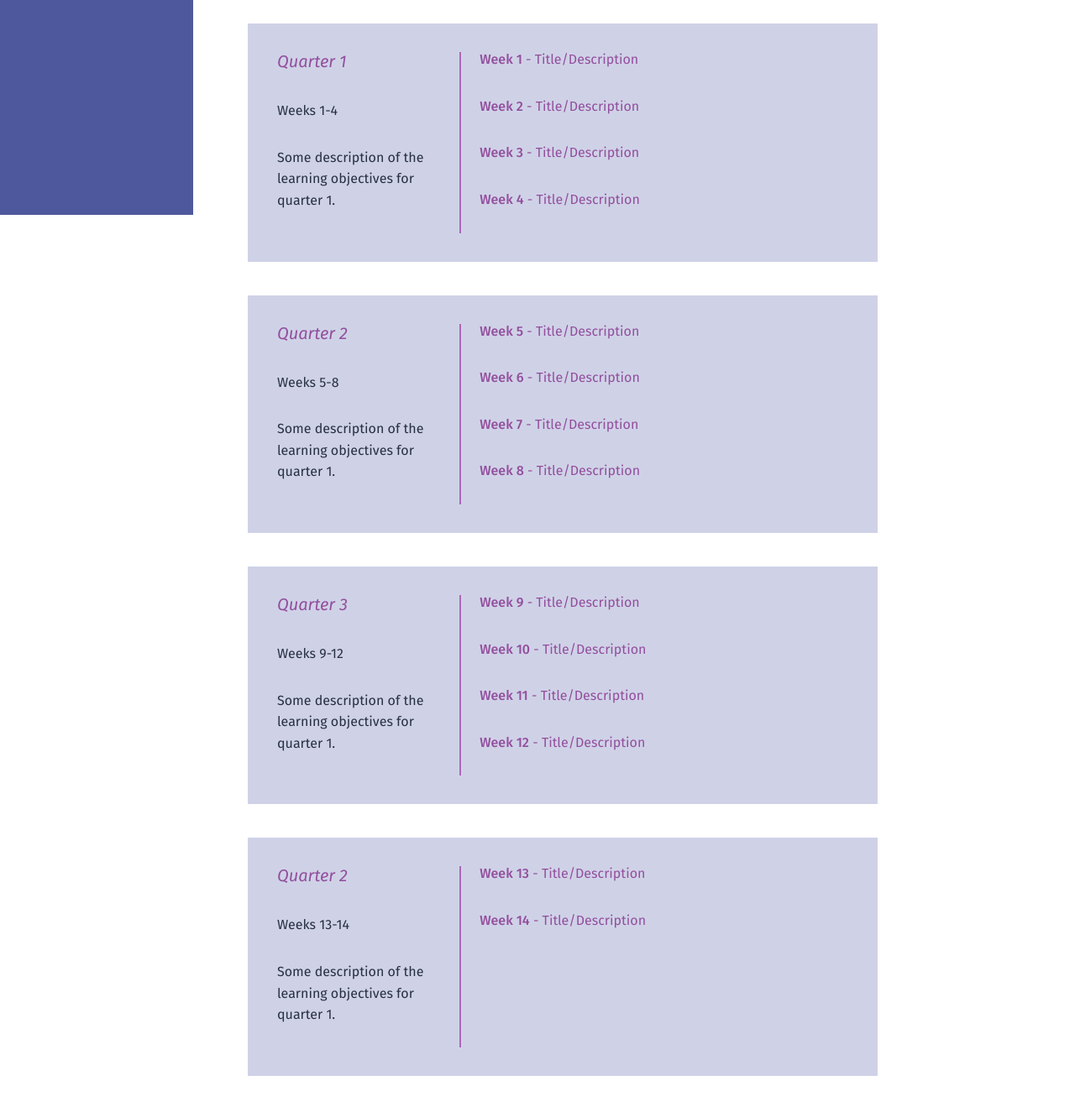
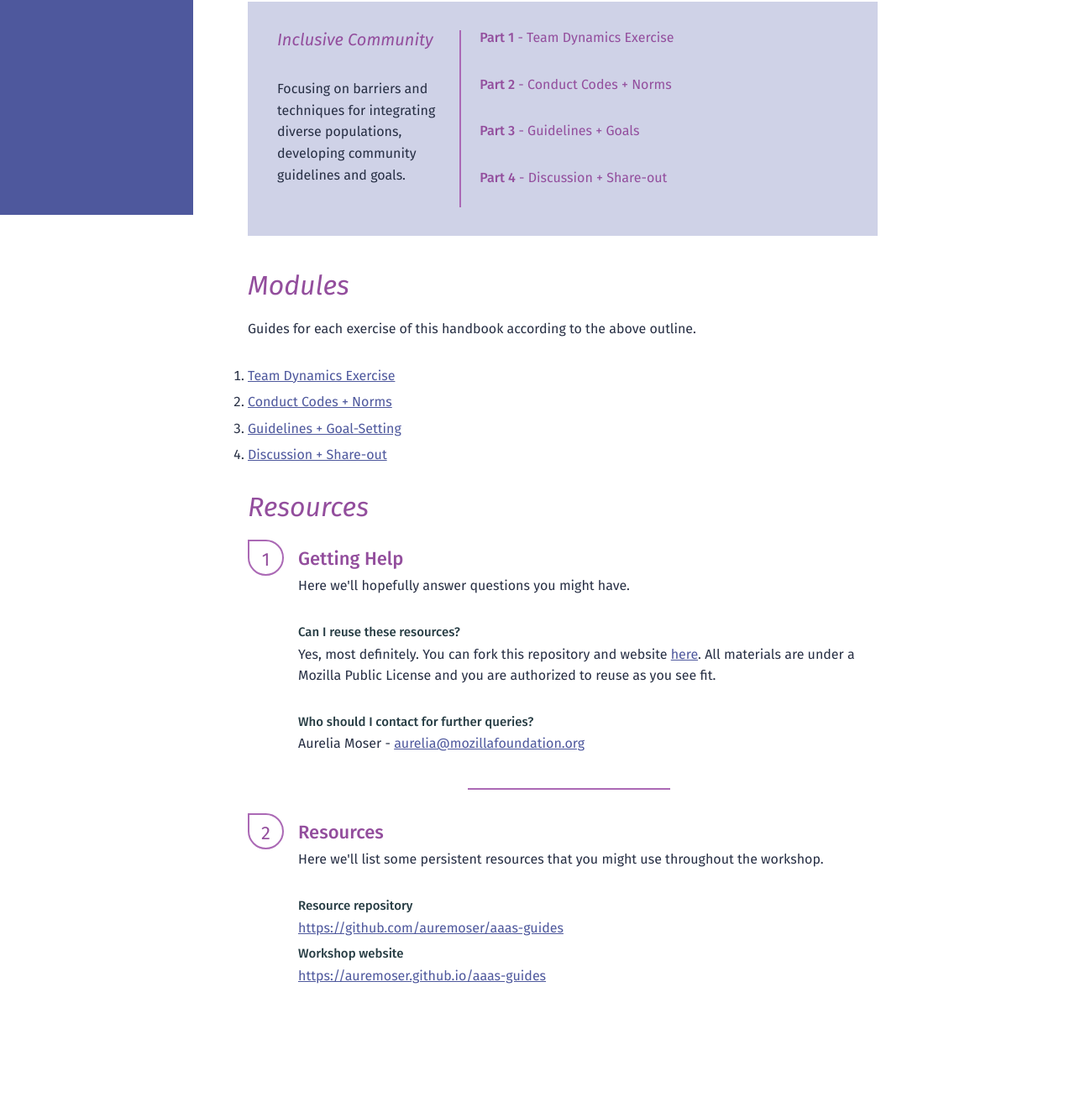
Before and after one commit to auremoser/aaas-guides, a plain HTML site: page index.html in a window 1280 px wide. Shown: the part 544-1863 px from the top of the page at 84% size. After the commit the page ends 1819 px from the top, so only its background shows below. Drawn offline with nearby package versions, Linux system fonts and the light colour scheme; a script that the page names is missing.

Commit message:
initial outline

```diff
--- a/index.html
+++ b/index.html
@@ -1,10 +1,10 @@
 <!DOCTYPE html>
 <html>
   <head>
-    <title>RQM Handbook</title>
+    <title>AAAS Community Guides</title>
     <meta charset="utf-8">
     <meta name="viewport" content="width=device-width, initial-scale=1">
-    <meta name="author" content="Christie Bahlai + MSL Team"/>
+    <meta name="author" content="Aurelia Moser + MSL Team"/>
     <!-- STYLES -->
     <link href='https://fonts.googleapis.com/css?family=Fira+Sans:400,400italic,500,500italic,700' rel='stylesheet' type='text/css'>
     <link rel="stylesheet" href="https://maxcdn.bootstrapcdn.com/font-awesome/4.5.0/css/font-awesome.min.css">
@@ -23,10 +23,9 @@
   			<img src="assets/images/science-fox_violeta.svg">
   		</div>
   		<nav>
-  		  <a class="selected" href="#schedule">Schedule</a>
+  		  <a class="selected" href="#outline">Outline</a>
         <a href="#modules">Modules</a>
-  		  <a href="#challenges">Challenges</a>
-  		  <a href="#help">Help</a>
+  		  <a href="#resources">Resources</a>
   		</nav>
   	</aside>
   <!-- BODY TEXT -->
@@ -37,14 +36,14 @@
         </a>
       </div>
 	<!-- TITLE -->
-      <h1>Reproducible Quantitative Methods (RQM)</h1>
-      <h2>Instructor Guide</h2>
+      <h1>AAAS Community Engagement Week</h1>
+      <h2>Community Guidelines</h2>
 
   <!-- META INFO -->
       <div class="meta-information">
 
         <p class="summary">
-          The handbook provides some guidance for professors teaching a 14-week class on open science, presuming an understanding of as an understanding of open frameworks for publication, some intermediate R or (other command-line based data analysis software) skills, and basic GitHub operations and use.
+          The short handbook provides some guidance for fellows and community managers working to develop inclusive, supportive, and mission-driven communities. It outlines a series of activities to guide the collaborative creation of community guidelines.
         </p>
 
       </div>
@@ -52,87 +51,25 @@
       <div class="image">
         <img src="assets/images/octopode-bar.jpg" alt="yeah bar" height="90" width="770">
       </div>
-	<!-- SCHEDULE -->
-		<h2 id="schedule">Course Schedule</h2>
-<!-- QUARTER 1 -->
+	<!-- PLAN FOR WORKSHOP -->
+		<h2 id="outline">Workshop Outline</h2>
     <section class="example">
       <section class="title">
-        <h1>Quarter 1</h1>
-        <p>Weeks 1-4</p>
-        <p>Some description of the learning objectives for quarter 1.</p>
+        <h1>Inclusive Community</h1>
+        <p>Focusing on barriers and techniques for integrating diverse populations, developing community guidelines and goals.</p>
       </section>
       <section class="content">
         <p>
-          <strong>Week 1</strong> - Title/Description
+          <strong>Part 1</strong> - Team Dynamics Exercise
         </p>
         <p>
-          <strong>Week 2</strong> - Title/Description
+          <strong>Part 2</strong> - Conduct Codes + Norms
         </p>
         <p>
-          <strong>Week 3</strong> - Title/Description
+          <strong>Part 3</strong> - Guidelines + Goals
         </p>
         <p>
-          <strong>Week 4</strong> - Title/Description
-        </p>
-      </section>
-    </section>
-<!-- QUARTER 2 -->
-    <section class="example">
-      <section class="title">
-        <h1>Quarter 2</h1>
-        <p>Weeks 5-8</p>
-        <p>Some description of the learning objectives for quarter 1.</p>
-      </section>
-      <section class="content">
-        <p>
-          <strong>Week 5</strong> - Title/Description
-        </p>
-        <p>
-          <strong>Week 6</strong> - Title/Description
-        </p>
-        <p>
-          <strong>Week 7</strong> - Title/Description
-        </p>
-        <p>
-          <strong>Week 8</strong> - Title/Description
-        </p>
-      </section>
-    </section>
-<!-- QUARTER 3 -->
-    <section class="example">
-      <section class="title">
-        <h1>Quarter 3</h1>
-        <p>Weeks 9-12</p>
-        <p>Some description of the learning objectives for quarter 1.</p>
-      </section>
-      <section class="content">
-        <p>
-          <strong>Week 9</strong> - Title/Description
-        </p>
-        <p>
-          <strong>Week 10</strong> - Title/Description
-        </p>
-        <p>
-          <strong>Week 11</strong> - Title/Description
-        </p>
-        <p>
-          <strong>Week 12</strong> - Title/Description
-        </p>
-      </section>
-    </section>
-<!-- QUARTER 4 -->
-    <section class="example">
-      <section class="title">
-        <h1>Quarter 2</h1>
-        <p>Weeks 13-14</p>
-        <p>Some description of the learning objectives for quarter 1.</p>
-      </section>
-      <section class="content">
-        <p>
-          <strong>Week 13</strong> - Title/Description
-        </p>
-        <p>
-          <strong>Week 14</strong> - Title/Description
+          <strong>Part 4</strong> - Discussion + Share-out
         </p>
       </section>
     </section>
@@ -140,44 +77,17 @@
   <!-- MODULES -->
   	<h2 id="modules">Modules</h2>
     <p>
-      Guides for each week of the course according to the above schedule
+      Guides for each exercise of this handbook according to the above outline.
     </p>
       <ol>
-        <li><strong><a href="week1/" target="_blank">Syllabus and Open Science Intro</a></strong></li>
-        <li><strong><a href="week2/" target="_blank">OS Intro</a></strong></li>
-        <li><strong><a href="week3/" target="_blank">OS Intro</a></strong></li>
-        <li><strong><a href="week4/" target="_blank">OS Intro</a></strong></li>
-        <li><strong><a href="week5/" target="_blank">OS Intermediate</a></strong> </li>
-        <li><strong><a href="week6/" target="_blank">OS Intermediate</a></strong></li>
-        <li><strong><a href="week7/" target="_blank">OS Intermediate</a></strong></li>
-        <li><strong><a href="week8/" target="_blank">OS Intermediate</a></strong></li>
-        <li><strong><a href="week9/" target="_blank">OS Advanced</a></strong></li>
-        <li><strong><a href="week10/" target="_blank">OS Advanced</a></strong></li>
-        <li><strong><a href="week11/" target="_blank">OS Advanced</a></strong></li>
-        <li><strong><a href="week12/" target="_blank">OS Advanced</a></strong></li>
-        <li><strong><a href="week13/" target="_blank">OS Pro and Polish</a></strong></li>
-        <li><strong><a href="week14/" target="_blank">OS Pro and Polish</a></strong></li>
+        <li><strong><a href="week1/" target="_blank">Team Dynamics Exercise</a></strong></li>
+        <li><strong><a href="week2/" target="_blank">Conduct Codes + Norms</a></strong></li>
+        <li><strong><a href="week3/" target="_blank">Guidelines + Goal-Setting</a></strong></li>
+        <li><strong><a href="week3/" target="_blank">Discussion + Share-out</a></strong></li>
       </ol>
 
-      <iframe width="100%" height="425" src="https://www.youtube.com/embed/N2zK3sAtr-4" frameborder="0" allowfullscreen></iframe>
-
-  <!-- CHALLENGES -->
-  	<h2 id="challenges">Challenges</h2>
-
-  	<section class="track-details">
-      <section>
-        <h4>Week 1</h4>
-        <p>
-          Some stuff or details.
-          <a href="https://2016.spaceappschallenge.org/challenges/aero"> LINK</a>
-        </p>
-
-      </section>
-
-  	</section>
-
   <!-- HELP -->
-  	<h2 id="help">Help</h2>
+  	<h2 id="resources">Resources</h2>
   		<ol class="steps">
         <!-- faq -->
         <li>
@@ -188,14 +98,13 @@
 
           <ul>
             <li>
-              <h2>QUESTION</h2>
+              <h2>Can I reuse these resources?</h2>
               <p>
-                ANSWER
+                Yes, most definitely. You can fork this repository and website <a href="https://github.com/auremoser/aaas-guides">here</a>. All materials are under a Mozilla Public License and you are authorized to reuse as you see fit.
               </p>
-              <h2>QUESTION</h2>
+              <h2>Who should I contact for further queries?</h2>
                 <ul>
-                  <li>LIST ANSWER</li>
-                  <li>LIST ANSWER</li>
+                  <li>Aurelia Moser - <a href="mailto:aurelia@mozillafoundation.org">aurelia@mozillafoundation.org</a></li>
                 </ul>
             </li>
           </ul>
@@ -208,16 +117,12 @@
           </p>
           <ul>
             <li>
-              <h2>RESOURCE</h2>
-              <p><a href="">LINK</a></p>
+              <h2>Resource repository</h2>
+              <p><a href="https://github.com/auremoser/aaas-guides">https://github.com/auremoser/aaas-guides</a></p>
             </li>
             <li>
-              <h2>RESOURCE 2</h2>
-              <p><a href="">LINK</a></p>
-            </li>
-            <li>
-              <h2>RESOURCE 3</h2>
-              <p><a href="">LINK</a></p>
+              <h2>Workshop website</h2>
+              <p><a href="https://auremoser.github.io/aaas-guides">https://auremoser.github.io/aaas-guides</a></p>
             </li>
           </ul>
       </ol>
```
Also changed, not shown: 1 other file.
